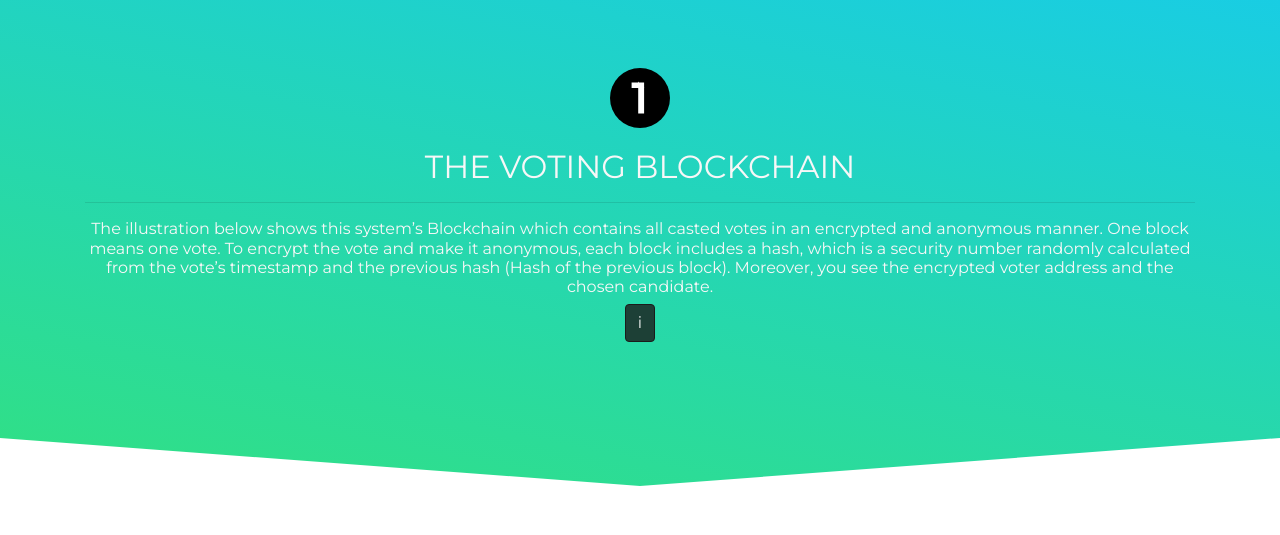
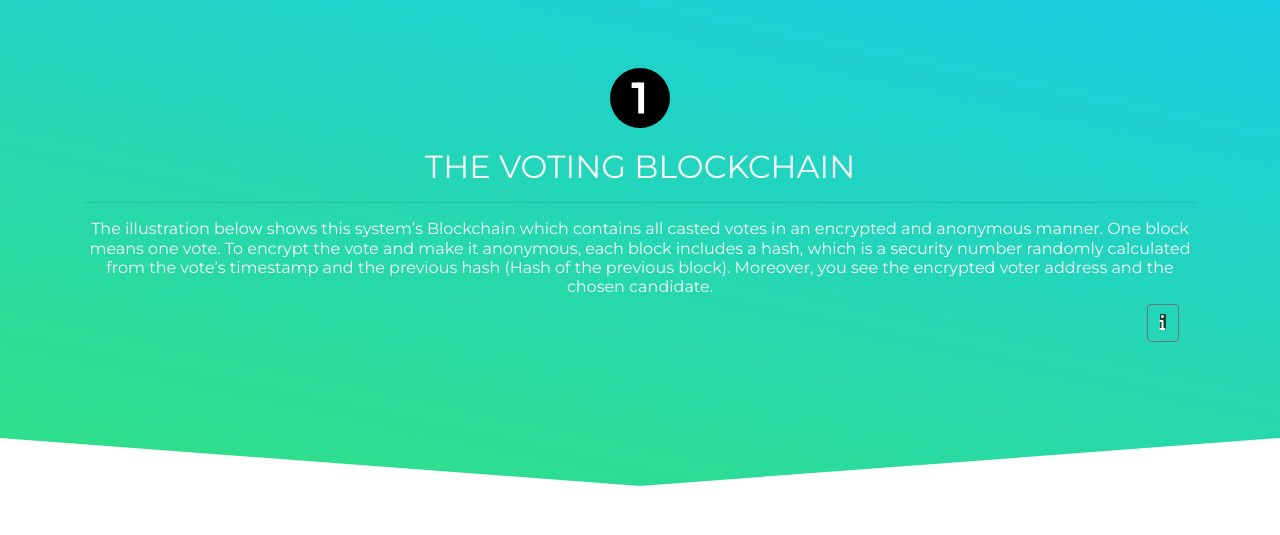
Before and after one commit to K-Rdlbrgr/master_thesis, a Flask app: template templates/verify.html in a window 1280 px wide. Shown: the top 535 px of the page. Run offline with Flask 2, Linux system fonts and the light colour scheme; the template is opened without the code that fills it, so the values that code supplies are empty; some libraries are stand-ins or nearby versions.

Commit message:
Changed Info button

```diff
--- a/static/css/style_verify.css
+++ b/static/css/style_verify.css
@@ -265,8 +265,11 @@ hr {
   background: rgba(27, 27, 27, 0.2);
 }
 
-.blockchain .container button {
+#blockchain_info {
+  background: transparent;
+}
+
+#blockchain_info i {
+  color: var(--primary-text-bright);
   background: rgba(27, 27, 27, 0.8);
-  color: var(--primary-text-bright);
-  border: 1px solid var(--primary-text-dark);
 }
--- a/static/main.js
+++ b/static/main.js
@@ -30,3 +30,7 @@ $('#myModal').on('shown.bs.modal', function() {
 if (!document.location.hash) {
   document.location.hash = 'vote-section';
 }
+
+$(function() {
+  $('#blockchain_info').popover();
+});
--- a/templates/verify.html
+++ b/templates/verify.html
@@ -183,9 +183,13 @@
           hash, which is a security number randomly calculated from the vote’s timestamp and the previous hash (Hash of
           the previous block). Moreover, you see the encrypted voter address and the chosen candidate.
         </h6>
-        <button type="button" class="btn btn-secondary" data-container="body" data-toggle="popover" data-placement="left" data-content="Just scroll left and right to see the whole blockchain, containing all the casted votes so far.">
-            i
-        </button>
+        <div class="row justify-content-end">
+          <div class="col-2 col-sm-1">
+            <button type="button" id="blockchain_info" class="btn btn-secondary" data-container="body" data-toggle="popover" data-placement="left" data-content="Just scroll left and right to see the whole blockchain, containing all the casted votes so far.">
+                <i class="fas fa-info"></i>
+            </button>
+          </div>
+        </div>
         <div class="blockchain-inner">
           <div class="row text-left mt-5">
             <div class="col-12">
```
